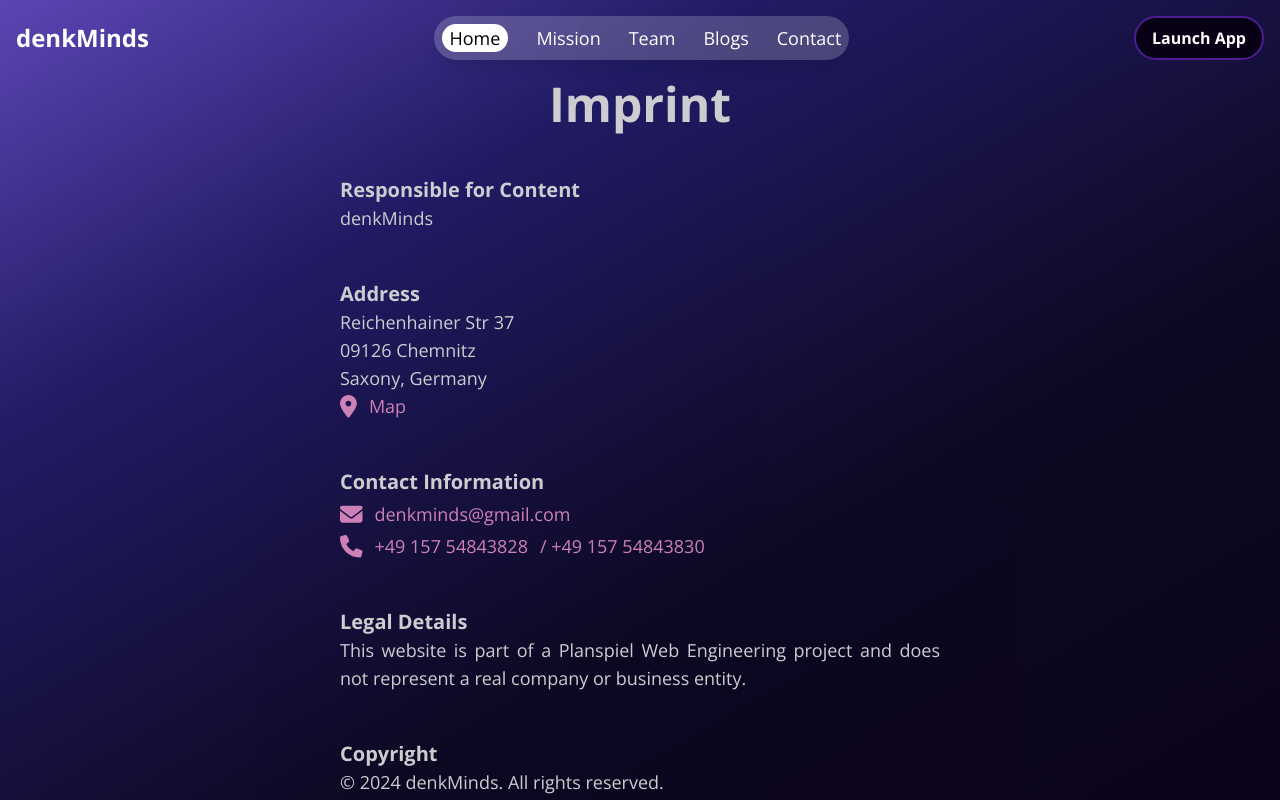
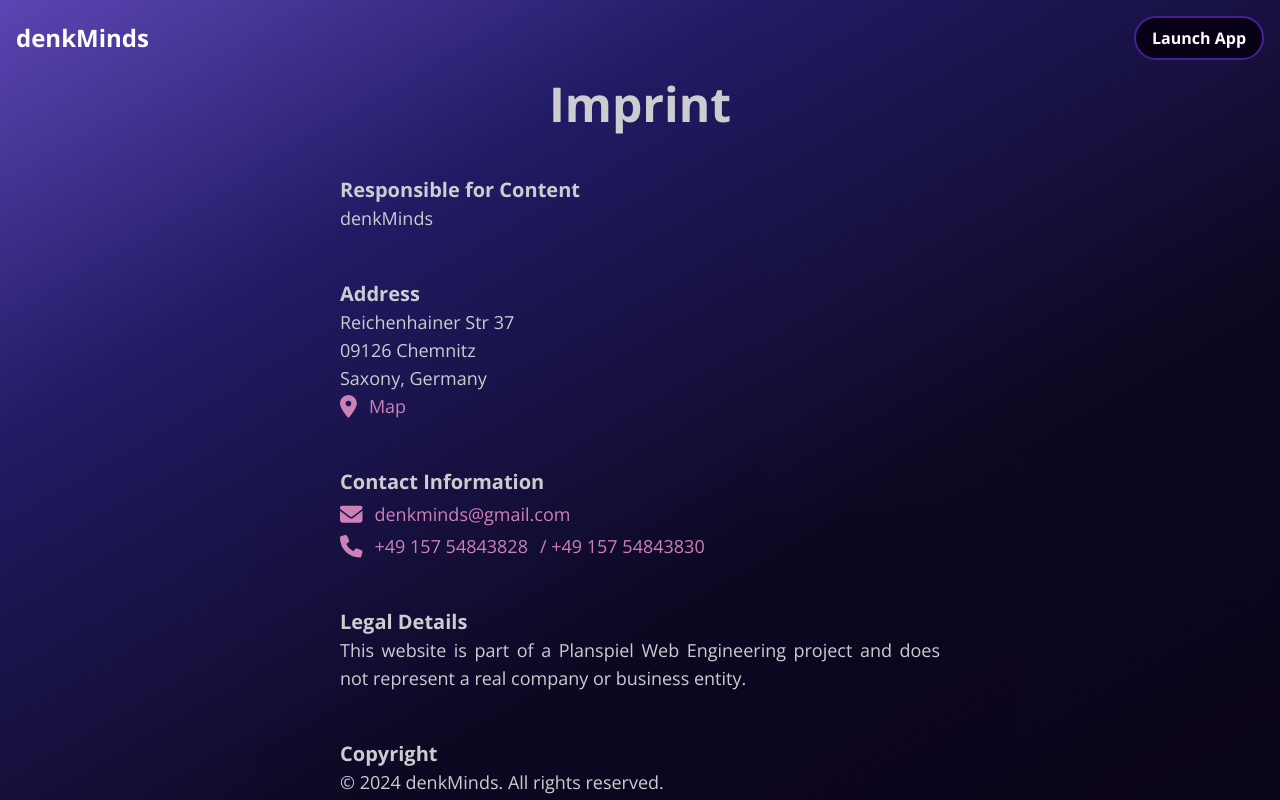
Before and after one commit to Uyadav207/denkMinds, a Next.js app: page /imprint in a window 1280 px wide. Shown: the top 800 px of the page. Built offline with nearby package versions, Linux system fonts and the light colour scheme.

Commit message:
Hide mini header when on other pages except homePage

```diff
--- a/src/app/components/Header.tsx
+++ b/src/app/components/Header.tsx
@@ -3,14 +3,15 @@
 import React, { useState, useEffect } from 'react'
 import Link from 'next/link'
 import { motion, AnimatePresence } from 'framer-motion'
-import { usePathname } from 'next/navigation'  // Use this hook instead of useRouter
+import { usePathname } from 'next/navigation'
 
 const Header = () => {
   const [isVisible, setIsVisible] = useState(true)
   const [isMenuOpen, setIsMenuOpen] = useState(false)
   const [activeLink, setActiveLink] = useState('home')
 
-  const pathname = usePathname()  // Get the current path using usePathname
+  const pathname = usePathname()
+  const isHomePage = pathname === '/'
 
   useEffect(() => {
     const handleScroll = () => {
@@ -63,6 +64,7 @@ const Header = () => {
             <p className="text-white font-bold text-2xl">denkMinds</p>
           </Link>
 
+          {isHomePage && (
             <div className="hidden md:flex items-center space-x-6">
               <nav className="flex space-x-7 bg-white bg-opacity-20 backdrop-blur shadow-lg p-2 rounded-3xl border-black text-lg">
                 {['home', 'mission', 'team', 'blogs', 'contact'].map(
@@ -83,6 +85,7 @@ const Header = () => {
                 )}
               </nav>
             </div>
+          )}
 
           <div className="flex items-center space-x-4">
             {/* Hide the Launch App button on mobile */}
@@ -156,7 +159,8 @@ const Header = () => {
                   </button>
                 </div>
                 <nav className="flex flex-col p-6 space-y-6 min-h-screen bg-gray-900  backdrop-blur-lg rounded-lg shadow-lg">
-                  {['home', 'mission', 'team', 'contact'].map((section) => (
+                  {isHomePage
+                    ? ['home', 'mission', 'team', 'blogs', 'contact'].map((section) => (
                         <Link
                           key={section}
                           href={`#${section}`}
@@ -167,7 +171,17 @@ const Header = () => {
                         >
                           {section.charAt(0).toUpperCase() + section.slice(1)}
                         </Link>
-                  ))}
+                      ))
+                    : (
+                      <Link
+                        href="/"
+                        className="bg-white text-black text-center p-4 rounded-lg font-bold transition duration-200
+                        shadow hover:shadow-md focus:outline-none focus:ring-2 focus:ring-blue-500 focus:ring-opacity-50"
+                      >
+                        Home
+                      </Link>
+                    )
+                  }
                   <button
                     disabled
                     className="bg-transparent text-white font-bold py-2 px-4 rounded-3xl transition duration-200 hover:bg-transparent border-2 border-violet-900 opacity-70 cursor-not-allowed"
```
Lines whose indentation alone changed are shown as unchanged.
